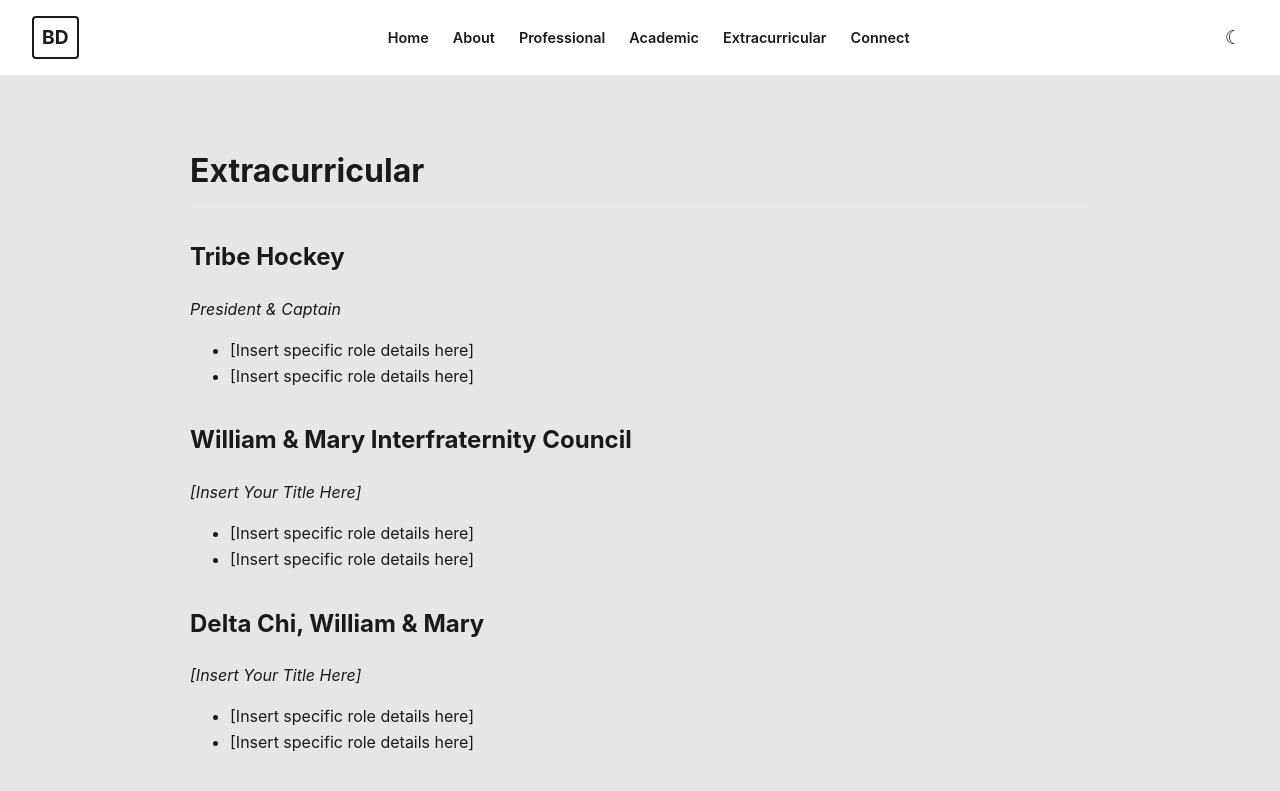
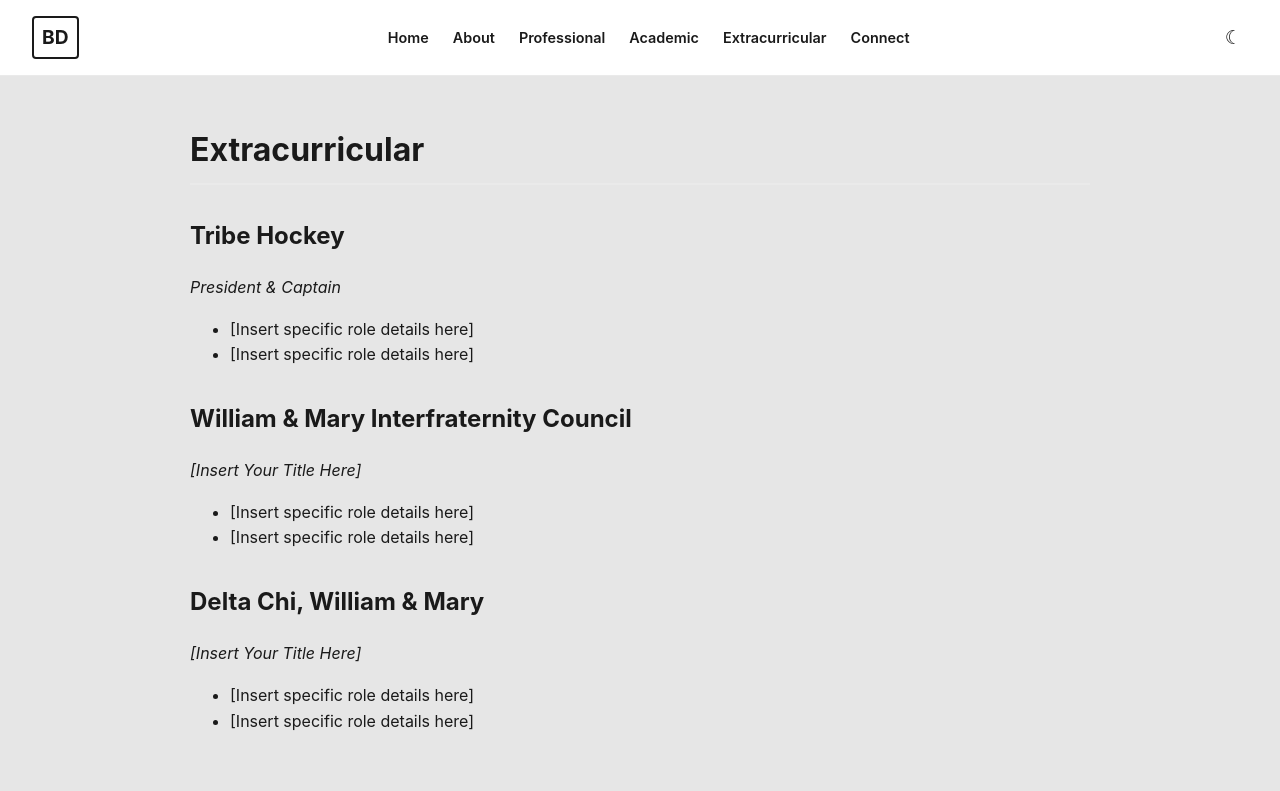
Before and after one commit to bxdubey/github.io, a Jekyll site: the page built from extracurricular.html, in a window 1280 px wide. Shown: the top 791 px of the page. Built offline with Jekyll 4.4.1, drawn with Linux system fonts in a browser that asks for light colours.

Commit message:
Add styles for page title in style.scss

```diff
--- a/assets/css/style.scss
+++ b/assets/css/style.scss
@@ -198,3 +198,11 @@ main {
   margin: 0;
   color: var(--text-color);
 }
+
+.page-title {
+  font-size: 2rem;
+  border-bottom: 2px solid var(--border-color);
+  padding-bottom: 0.5rem;
+  margin-bottom: 2rem;
+  margin-top: 0; /* This removes the extra browser gap! */
+}
```
